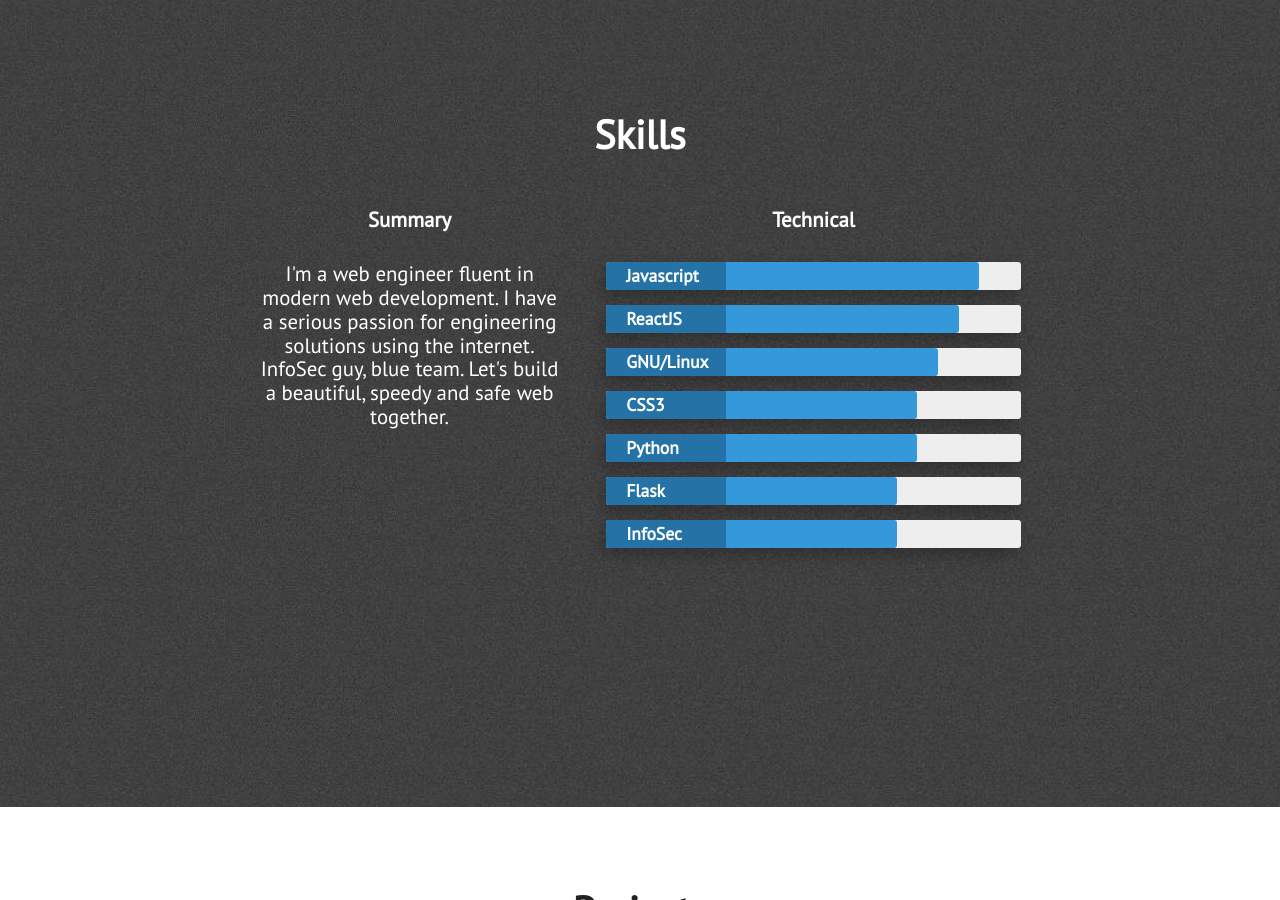
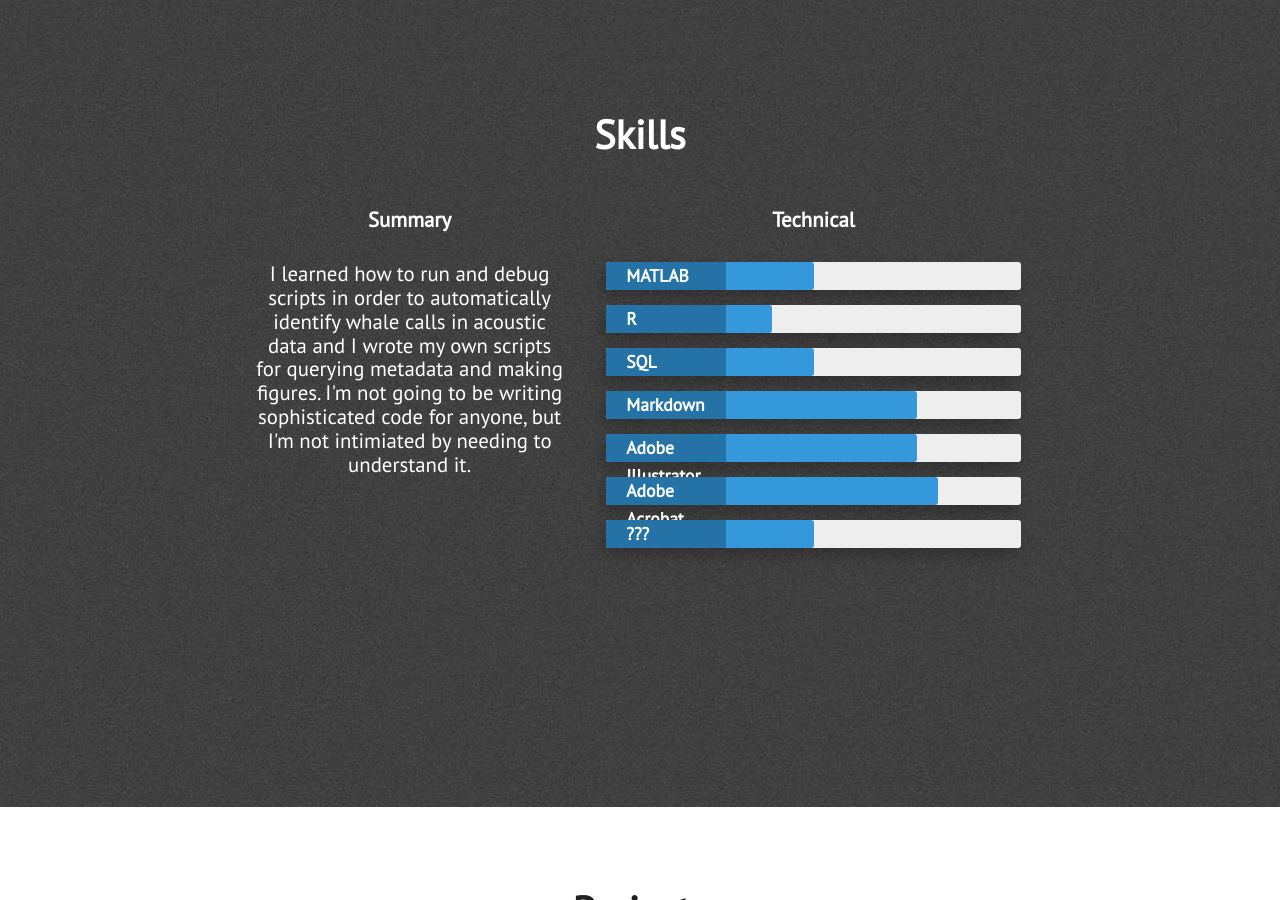
Before and after one commit to alrice12/alrice12.github.io, a Jekyll site: the page built from index.html, in a window 1280 px wide and 900 px high, scrolled down 2093 px. Built offline with Jekyll 4.4.1, drawn with Linux system fonts in a browser that asks for light colours; nearby versions of some CDN libraries.

Commit message:
Update skills.html

```diff
--- a/_includes/skills.html
+++ b/_includes/skills.html
@@ -8,45 +8,45 @@
                 <div class="what-i-do">
                     <h3 class="center-align skills-subsection">Summary</h3>
                     <p class="paragraph-text center-align">
-                        I'm a web engineer fluent in modern web development. I have a serious passion for engineering solutions using the internet. InfoSec guy, blue team. Let's build a beautiful, speedy and safe web together.
+                        I learned how to run and debug scripts in order to automatically identify whale calls in acoustic data and I wrote my own scripts for querying metadata and making figures. I'm not going to be writing sophisticated code for anyone, but I'm not intimiated by needing to understand it.
                     </p>
                 </div>
                 <div class="technical-skills">
                     <h3 class="center-align skills-subsection">Technical</h3>
                     <div class="progress-bars">
-                        <div class="skillbar clearfix " data-percent="90%">
-                            <div class="skillbar-title" style="background: #2980b9;"><span>Javascript</span></div>
+                        <div class="skillbar clearfix " data-percent="50%">
+                            <div class="skillbar-title" style="background: #2980b9;"><span>MATLAB</span></div>
                             <div class="skillbar-bar" style="background: #3498db;"></div>
                         </div> <!-- End Skill Bar -->
 
-                        <div class="skillbar clearfix " data-percent="85%">
-                            <div class="skillbar-title" style="background: #2980b9;"><span>ReactJS</span></div>
+                        <div class="skillbar clearfix " data-percent="40%">
+                            <div class="skillbar-title" style="background: #2980b9;"><span>R</span></div>
                             <div class="skillbar-bar" style="background: #3498db;"></div>
                         </div> <!-- End Skill Bar -->
 
-                        <div class="skillbar clearfix " data-percent="80%">
-                            <div class="skillbar-title" style="background: #2980b9;"><span>GNU/Linux</span></div>
+                        <div class="skillbar clearfix " data-percent="50%">
+                            <div class="skillbar-title" style="background: #2980b9;"><span>SQL</span></div>
                             <div class="skillbar-bar" style="background: #3498db"></div>
                         </div> <!-- End Skill Bar -->
 
 
                         <div class="skillbar clearfix " data-percent="75%">
-                            <div class="skillbar-title" style="background: #2980b9;"><span>CSS3</span></div>
+                            <div class="skillbar-title" style="background: #2980b9;"><span>Markdown</span></div>
                             <div class="skillbar-bar" style="background: #3498db;"></div>
                         </div> <!-- End Skill Bar -->
 
                         <div class="skillbar clearfix " data-percent="75%">
-                            <div class="skillbar-title" style="background: #2980b9;"><span>Python</span></div>
+                            <div class="skillbar-title" style="background: #2980b9;"><span>Adobe Illustrator</span></div>
                             <div class="skillbar-bar" style="background: #3498db;"></div>
                         </div> <!-- End Skill Bar -->
 
-                        <div class="skillbar clearfix " data-percent="70%">
-                            <div class="skillbar-title" style="background: #2980b9"><span>Flask</span></div>
+                        <div class="skillbar clearfix " data-percent="80%">
+                            <div class="skillbar-title" style="background: #2980b9"><span>Adobe Acrobat</span></div>
                             <div class="skillbar-bar" style="background: #3498db;"></div>
                         </div> <!-- End Skill Bar -->
 
-                        <div class="skillbar clearfix " data-percent="70%">
-                            <div class="skillbar-title" style="background: #2980b9"><span>InfoSec</span></div>
+                        <div class="skillbar clearfix " data-percent="50%">
+                            <div class="skillbar-title" style="background: #2980b9"><span>???</span></div>
                             <div class="skillbar-bar" style="background: #3498db"></div>
                         </div> <!-- End Skill Bar -->
                     </div>
```
